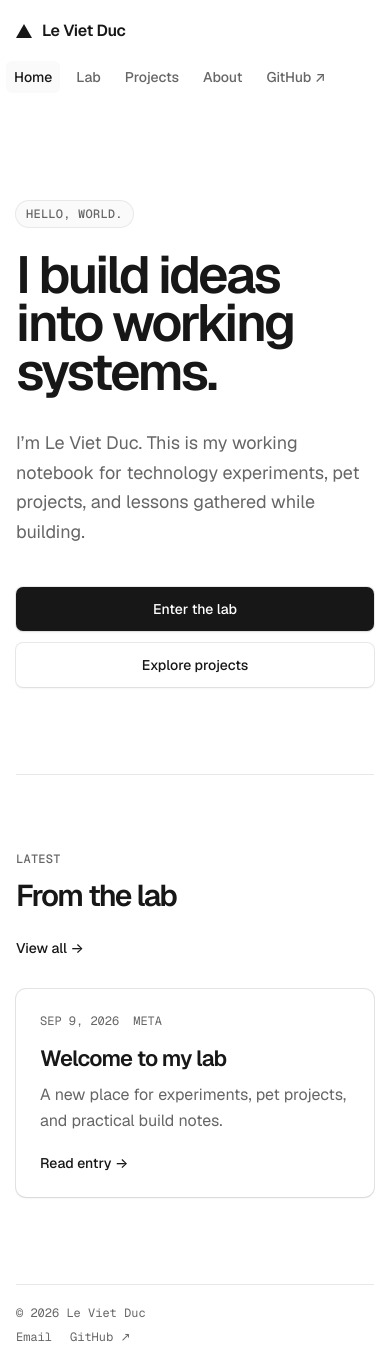
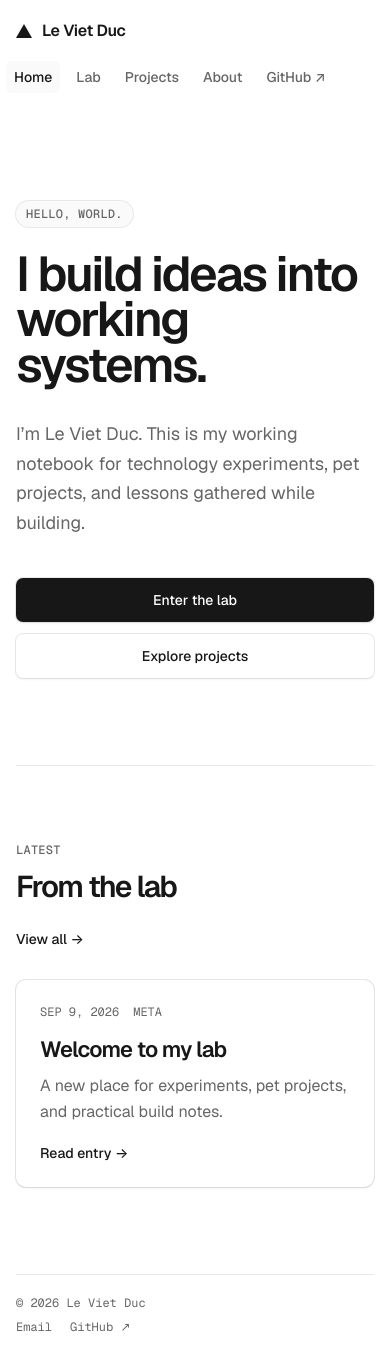
Before and after one commit to duclvq/duclvq.github.io, a Jekyll site: the page built from index.html, in a window 390 px wide. Built offline with Jekyll 4.4.1, drawn with Linux system fonts in a browser that asks for light colours.

Commit message:
fix: prevent mobile layout overflow

```diff
--- a/assets/site.css
+++ b/assets/site.css
@@ -12,7 +12,10 @@
 
 * { box-sizing: border-box; }
 
-html { scroll-behavior: smooth; }
+html {
+  overflow-x: hidden;
+  scroll-behavior: smooth;
+}
 
 body {
   margin: 0;
@@ -27,7 +30,8 @@
 a { color: inherit; }
 
 .shell {
-  width: min(100% - 40px, 1040px);
+  width: calc(100% - 40px);
+  max-width: 1040px;
   margin-inline: auto;
 }
 
@@ -84,6 +88,7 @@
 .hero {
   display: grid;
   align-content: center;
+  min-width: 0;
   min-height: min(740px, calc(100vh - 72px));
   padding: 72px 0 112px;
 }
@@ -107,6 +112,7 @@
 }
 
 .hero h1 {
+  min-width: 0;
   max-width: 820px;
   margin: 0;
   font-size: clamp(52px, 9vw, 104px);
@@ -116,6 +122,8 @@
 }
 
 .intro {
+  min-width: 0;
+  width: 100%;
   max-width: 680px;
   margin: 32px 0 0;
   color: var(--muted);
@@ -376,12 +384,16 @@
 }
 
 @media (max-width: 560px) {
-  .shell { width: min(100% - 32px, 1040px); }
+  .shell { width: calc(100% - 32px); }
   .site-header { flex-direction: column; }
   .site-nav { justify-content: flex-start; margin-left: -10px; }
   .site-nav a { padding-inline: 8px; }
   .site-nav a.external { margin-left: 0; }
   .hero { min-height: auto; padding: 88px 0; }
+  .hero h1 {
+    font-size: clamp(42px, 12.5vw, 56px);
+    letter-spacing: -0.045em;
+  }
   .home-section,
   .page-heading,
   .article-shell { padding: 72px 0 88px; }
```
Also changed, not shown: tests/test_site.py (+7 -0 lines).
